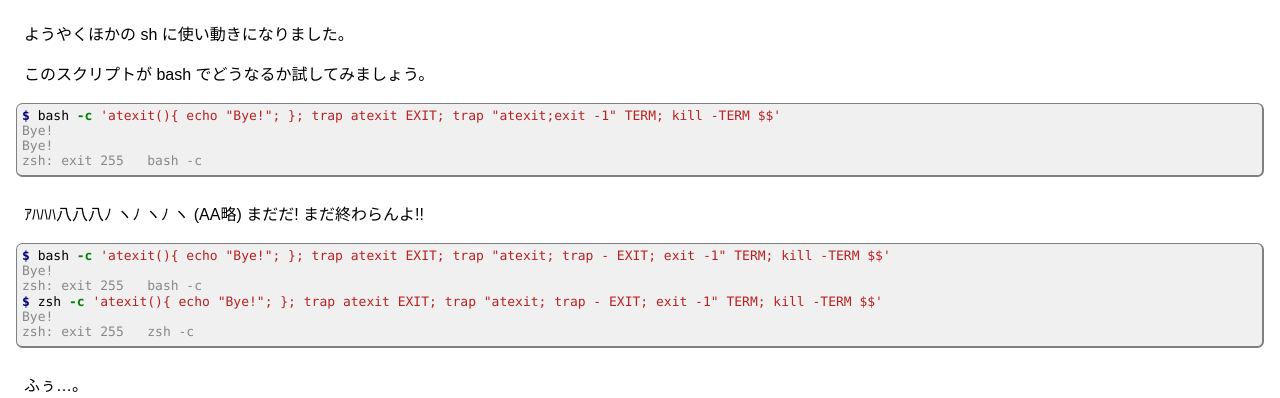
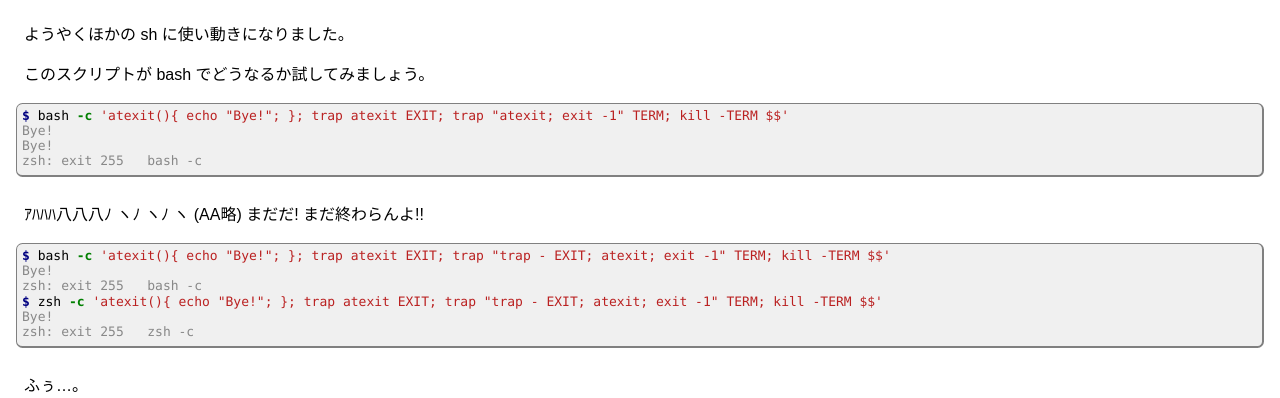
Before and after one commit to fumiyas/fumiyas.github.io, a Jekyll site: the page built from _posts/2013-12-05-trap-exit.sh-advent-calendar.md, in a window 1280 px wide and 900 px high, scrolled down 2156 px. Shown: the part 195-593 px from the top of the window. Built offline with Jekyll 4.4.1, drawn with Linux system fonts in a browser that asks for light colours; Markdown is read by kramdown in place of the engine named in the settings; comment, search, counter and statistics services are not loaded.

Commit message:
Adjust script

````diff
--- a/_posts/2013-12-05-trap-exit.sh-advent-calendar.md
+++ b/_posts/2013-12-05-trap-exit.sh-advent-calendar.md
@@ -155,7 +155,7 @@ zsh: exit 255   zsh -c
 このスクリプトが bash でどうなるか試してみましょう。
 
 ``` console
-$ bash -c 'atexit(){ echo "Bye!"; }; trap atexit EXIT; trap "atexit;exit -1" TERM; kill -TERM $$'
+$ bash -c 'atexit(){ echo "Bye!"; }; trap atexit EXIT; trap "atexit; exit -1" TERM; kill -TERM $$'
 Bye!
 Bye!
 zsh: exit 255   bash -c
@@ -165,10 +165,10 @@ zsh: exit 255   bash -c
 まだだ! まだ終わらんよ!!
 
 ``` console
-$ bash -c 'atexit(){ echo "Bye!"; }; trap atexit EXIT; trap "atexit; trap - EXIT; exit -1" TERM; kill -TERM $$'
+$ bash -c 'atexit(){ echo "Bye!"; }; trap atexit EXIT; trap "trap - EXIT; atexit; exit -1" TERM; kill -TERM $$'
 Bye!
 zsh: exit 255   bash -c
-$ zsh -c 'atexit(){ echo "Bye!"; }; trap atexit EXIT; trap "atexit; trap - EXIT; exit -1" TERM; kill -TERM $$'
+$ zsh -c 'atexit(){ echo "Bye!"; }; trap atexit EXIT; trap "trap - EXIT; atexit; exit -1" TERM; kill -TERM $$'
 Bye!
 zsh: exit 255   zsh -c
 ```
````
